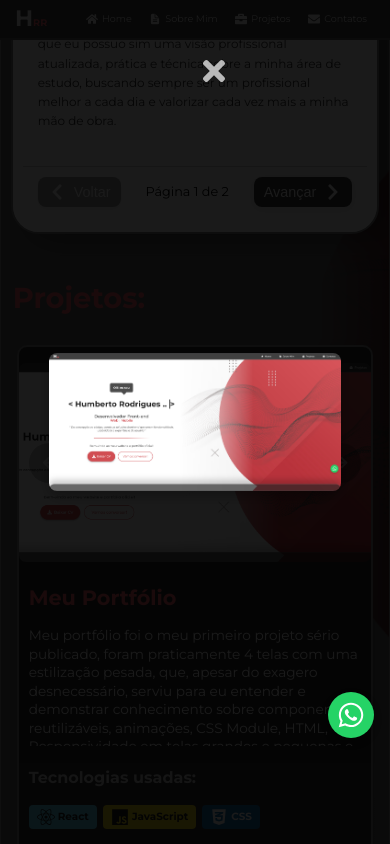
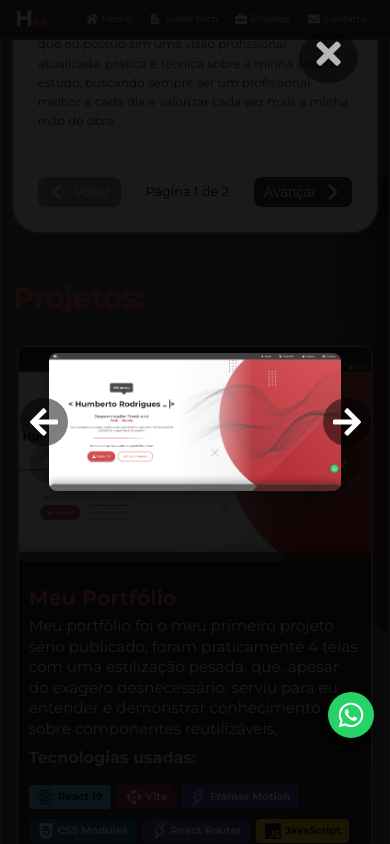
Before and after one commit to Betxrr/Portfolio-Humberto, a React (Vite) app in the folder Front-end/: page / in a window 390 px wide. Both pictures are taken after a click on the element 195 px from the left and 2547 px from the top of the page. Shown: the part 2085-2929 px from the top of the page. Built offline with nearby package versions, Linux system fonts and the light colour scheme; a web font is replaced by a local one.

Commit message:
hotfix/feat: Corrige visualização de imagens e estilos no modal, padroniza divisórias, ajusta tags de tecnologia e melhora responsividade. Adiciona botões de navegação ao ImageModal e aprimora descrição dos projetos para melhor experiência visual e navegação.

```diff
--- a/Front-end/src/components/UI/ImageModal.jsx
+++ b/Front-end/src/components/UI/ImageModal.jsx
@@ -1,7 +1,7 @@
 import { motion } from "framer-motion";
 import React, { useEffect } from "react";
 import styles from "./ImageModal.module.css";
-import { FaTimes } from "react-icons/fa"; // Ícone "X"
+import { FaTimes, FaArrowLeft, FaArrowRight } from "react-icons/fa"; // Ícones
 
 const overlayVariants = {
   visible: { opacity: 1 },
@@ -13,18 +13,24 @@ const modalVariants = {
   hidden: { scale: 0.95, opacity: 0 },
 };
 
-export default function ImageModal({ src, onClose }) {
+export default function ImageModal({ src, onClose, onPrev, onNext, hasPrev, hasNext }) {
   useEffect(() => {
-    const handleEsc = (event) => {
+    const handleKey = (event) => {
       if (event.key === 'Escape') {
         onClose();
       }
+      if (event.key === 'ArrowLeft' && typeof onPrev === 'function' && hasPrev) {
+        onPrev();
+      }
+      if (event.key === 'ArrowRight' && typeof onNext === 'function' && hasNext) {
+        onNext();
+      }
     };
-    window.addEventListener('keydown', handleEsc);
+    window.addEventListener('keydown', handleKey);
     return () => {
-      window.removeEventListener('keydown', handleEsc);
+      window.removeEventListener('keydown', handleKey);
     };
-  }, [onClose]);
+  }, [onClose, onPrev, onNext, hasPrev, hasNext]);
 
   const handleOverlayClick = (event) => {
     if (event.target === event.currentTarget) {
@@ -42,9 +48,20 @@ export default function ImageModal({ src, onClose }) {
       exit="hidden"
       transition={{ duration: 0.3 }}
     >
-      <div className={styles.closeHint} aria-hidden="true">
+      <button className={styles.closeHint} aria-label="Fechar" onClick={onClose}>
         <FaTimes />
-      </div>
+      </button>
+
+      {hasPrev && (
+        <button className={styles.modalNavLeft} onClick={onPrev} aria-label="Imagem anterior">
+          <FaArrowLeft size={32} />
+        </button>
+      )}
+      {hasNext && (
+        <button className={styles.modalNavRight} onClick={onNext} aria-label="Próxima imagem">
+          <FaArrowRight size={32} />
+        </button>
+      )}
 
       <motion.img
         src={src}
--- a/Front-end/src/components/UI/ImageModal.module.css
+++ b/Front-end/src/components/UI/ImageModal.module.css
@@ -1,3 +1,36 @@
+.modalNavLeft {
+  position: absolute;
+  left: 5vw;
+  top: 50%;
+  transform: translateY(-50%);
+  background: rgba(0,0,0,0.5);
+  border: none;
+  border-radius: 50%;
+  color: #fff;
+  z-index: 1001;
+  cursor: pointer;
+  padding: 8px;
+  display: flex;
+  align-items: center;
+  justify-content: center;
+}
+
+.modalNavRight {
+  position: absolute;
+  right: 5vw;
+  top: 50%;
+  transform: translateY(-50%);
+  background: rgba(0,0,0,0.5);
+  border: none;
+  border-radius: 50%;
+  color: #fff;
+  z-index: 1001;
+  cursor: pointer;
+  padding: 8px;
+  display: flex;
+  align-items: center;
+  justify-content: center;
+}
 .modalOverlay {
   position: fixed;
   top: 0;
@@ -22,11 +55,19 @@
 
 .closeHint {
   position: fixed;
-  top: 55px;
-  right: 160px;
+  top: 32px;
+  right: 32px;
   color: rgba(255, 255, 255, 0.7);
-  font-size: 2rem;
+  font-size: 2.2rem;
   z-index: 1001;
-
-  pointer-events: none;
+  pointer-events: auto;
+  background: rgba(0,0,0,0.5);
+  border: none;
+  border-radius: 50%;
+  padding: 4px 12px;
+  transition: background 0.2s;
 }
+.closeHint:hover {
+  background: rgba(0,0,0,0.8);
+  color: #fff;
+}
--- a/Front-end/src/components/UI/Project.jsx
+++ b/Front-end/src/components/UI/Project.jsx
@@ -17,9 +17,7 @@ export default function Project({
       <div className={styles.ProjectInfoWrapper}>
         <ProjectInfo
           title={title}
-          description={
-            <div className={styles.ProjectDescriptionScroll}>{description}</div>
-          }
+          description={description}
           technologies={technologies}
           projectUrl={projectUrl}
         />
--- a/Front-end/src/components/UI/Project.module.css
+++ b/Front-end/src/components/UI/Project.module.css
@@ -1,12 +1,26 @@
 /* Descrição com rolagem e altura fixa para uniformizar os cards */
 .ProjectDescriptionScroll {
     max-height: 120px;
-    min-height: 120px;
-    overflow-y: auto;
+    overflow-y: scroll;
+    overflow-x: hidden;
     margin-bottom: 4px;
     padding-right: 2px;
     font-size: 0.95em;
     line-height: 1.35;
+    box-sizing: border-box;
+}
+
+.ProjectDescriptionScroll::-webkit-scrollbar {
+    width: 8px;
+    background: #222;
+}
+.ProjectDescriptionScroll::-webkit-scrollbar-thumb {
+    background: #888;
+    border-radius: 4px;
+}
+.ProjectDescriptionScroll {
+    scrollbar-width: thin;
+    scrollbar-color: #888 #222;
 }
 
 .ProjectInfoWrapper {
@@ -15,7 +29,7 @@
     flex-direction: column;
     justify-content: space-between;
     padding: 8px 10px 10px 10px;
-    min-height: 0;
+    overflow: visible;
 }
 .ProjectCard {
     flex: 1 1 calc(33.33% - 32px);
@@ -95,7 +109,8 @@
     flex: 1 1 auto;
     display: flex;
     flex-direction: column;
-    min-height: 0;
+    /* min-height removido para evitar rolagem duplicada */
+    overflow: visible;
 }
 
 .ProjectInfo h3 { /* Título do Projeto */
--- a/Front-end/src/components/UI/ProjectUI/ProjectImage.jsx
+++ b/Front-end/src/components/UI/ProjectUI/ProjectImage.jsx
@@ -61,6 +61,10 @@ export default function ProjectImage({ images = [] }) {
           <ImageModal
             src={images[currentImageIndex]}
             onClose={closeModal}
+            onPrev={() => handleImageChange("left")}
+            onNext={() => handleImageChange("right")}
+            hasPrev={images.length > 1}
+            hasNext={images.length > 1}
           />
         )}
       </AnimatePresence>
--- a/Front-end/src/components/UI/ProjectUI/ProjectInfo.jsx
+++ b/Front-end/src/components/UI/ProjectUI/ProjectInfo.jsx
@@ -7,7 +7,7 @@ export default function ProjectInfo({ title, description, technologies, projectU
   return (
     <div className={styles.ProjectInfo}>
       <h3>{title}</h3>
-      <p>{description}</p>
+      <div className={styles.ProjectDescriptionScroll}>{description}</div>
 
       <div className={styles.TagsSection}>
         <h3>Tecnologias usadas:</h3>
--- a/Front-end/src/components/sections/Resume.module.css
+++ b/Front-end/src/components/sections/Resume.module.css
@@ -178,7 +178,7 @@
 }
 
 .LinhaCentralizada {
-  width: 20.75rem; /* Largura Desktop */
+  width: 80%;
   height: 2px;
   background: rgba(255, 255, 255, 0.178);
   margin: var(--spacing-small) auto; /* Centraliza horizontalmente */
@@ -302,9 +302,10 @@
    }
 
    .LinhaCentralizada {
-      width: 90%; /* Linha mais larga */
-      margin-top: 15px;
-      margin-bottom: 15px;
+    width: 80%;
+    height: 2px;
+    margin-top: 15px;
+    margin-bottom: 15px;
    }
 
    .SkillsTitle {
--- a/Front-end/src/components/sections/Works.jsx
+++ b/Front-end/src/components/sections/Works.jsx
@@ -10,7 +10,6 @@ export default function Works() {
     <section className={styles.section} id="works">
       <motion.div
         className={styles.Limiter}
-
         initial={{ opacity: 0, y: 50 }}
         whileInView={{ opacity: 1, y: 0 }}
         transition={{ duration: 1 }}
@@ -20,41 +19,43 @@ export default function Works() {
         <div className={styles.ProjectsGrid}>
           <Project
             images={[
-              "/images/ProjectImages/Imagens-Portifolio.png",
-              "/images/ProjectImages/Imagens-Portifolio2.png",
+              "/Portfolio-Humberto/images/ProjectImages/Imagens-Portifolio.png",
+              "/Portfolio-Humberto/images/ProjectImages/Imagens-Portifolio2.png",
             ]}
             title="Meu Portfólio"
             description=" Meu portfólio foi o meu primeiro projeto sério publicado, foram praticamente 4 telas com uma estilização pesada, que, apesar do exagero desnecessário, serviu para eu entender e demonstrar conhecimento sobre componentes reutilizáveis, animações, CSS Module, HTML, Responsividade em telas grandes e pequenas e etc..."
             projectUrl="https://github.com/Betxrr/Portfolio-Humberto"
             technologies={[
-              { name: "React", color: "react" },
+              { name: "React 19", color: "react" },
+              { name: "Vite", color: "api" },
+              { name: "Framer Motion", color: "redux" },
+              { name: "CSS Modules", color: "css" },
+              { name: "React Router", color: "redux" },
               { name: "JavaScript", color: "javascript" },
-              { name: "CSS", color: "css" },
             ]}
           />
 
           <Project
             images={[
-              "/images/ProjectImages/CrudClientes.png",
-              "/images/ProjectImages/CrudClientes2.png",
-              "/images/ProjectImages/CrudClientes3.png",
-              "/images/ProjectImages/CrudClientes4.png"
+              "/Portfolio-Humberto/images/ProjectImages/CRUDDeClientesImagem1.png",
+              "/Portfolio-Humberto/images/ProjectImages/CRUDDeClientesImagem2.png",
+              "/Portfolio-Humberto/images/ProjectImages/CRUDDeClientesImagem3.png",
+              "/Portfolio-Humberto/images/ProjectImages/CRUDDeClientesImagem4.png",
             ]}
             title="CRUD de Clientes (Multi-Tenant)"
             description="Criei esse projeto com o objetivo de treinar Typescript e estudar novas abordagens utilizando React, então me desafiei a construir um CRUD completo utilizando Zod e React Hook Form, simulando todo o fluxo de consumo de uma API, mas utilizando uma arquitetura de banco de dados falso (Mock Database) via LocalStorage. Tentei deixar tudo pronto para receber um back-end real e, apesar de simples, também tentei garantir que a validação dos dados e a navegação funcionassem exatamente como se esperaria de um sistema profissional conectado a um servidor. "
             projectUrl="https://github.com/Betxrr/CRUD-de-Clientes"
             technologies={[
-              { name: "React", color: "react" },
+              { name: "React 19", color: "react" },
               { name: "TypeScript", color: "typescript" },
               { name: "Vite", color: "api" },
               { name: "Tailwind CSS v4", color: "tailwind" },
               { name: "React Router v7", color: "redux" },
               { name: "Zod", color: "zod" },
               { name: "React Hook Form", color: "zod" },
-              { name: "LocalStorage API", color: "nodejs" }
+              { name: "LocalStorage API", color: "nodejs" },
             ]}
           />
-
         </div>
       </motion.div>
     </section>
--- a/Front-end/src/components/sections/Works.module.css
+++ b/Front-end/src/components/sections/Works.module.css
@@ -40,15 +40,14 @@
 
 .section {
     display: flex;
-    min-height: 95vh;
+    height: auto;
     background: #212121af;
     color: white;
     scroll-margin-top: -20px;
     padding-top: 20px;
-      scroll-margin-top: -68px;
-        border-left: 1px solid rgb(148, 148, 148);
-  border-right: 1px solid rgb(148, 148, 148);
-
+    scroll-margin-top: -68px;
+    border-left: 1px solid rgb(148, 148, 148);
+    border-right: 1px solid rgb(148, 148, 148);
 }
 
 .Limiter {
```
